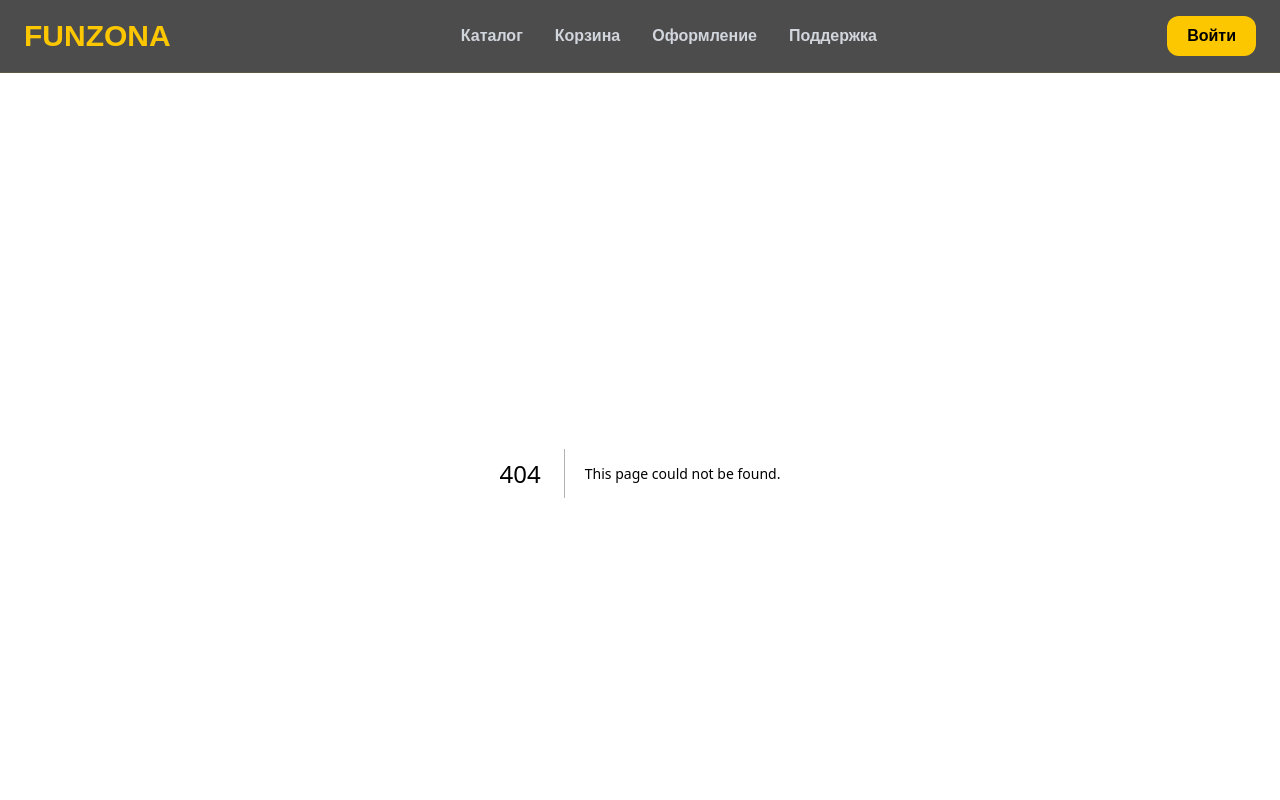
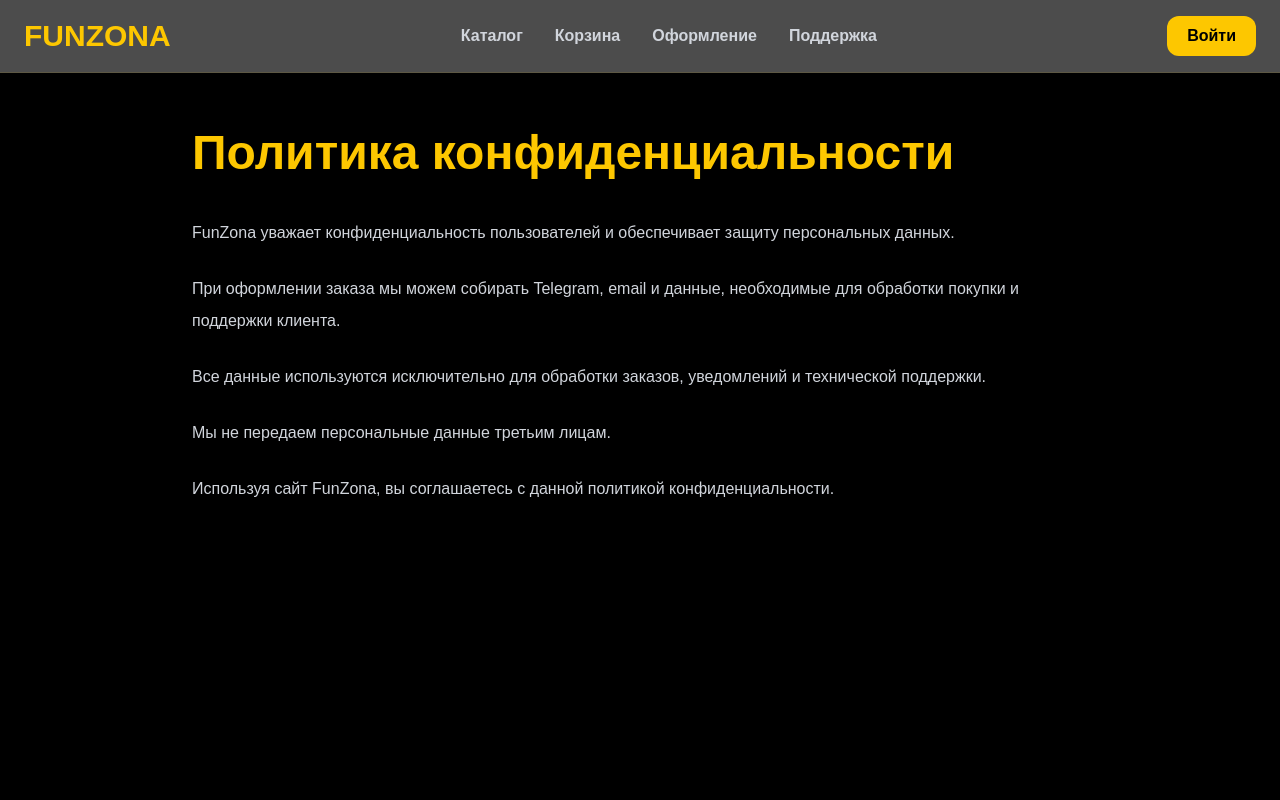
Before and after one commit to maksimzharkov03-eng/funzona, a Next.js app: page /privacy in a window 1280 px wide. Before the commit this address had no page. Shown: the top 800 px of the page. Built offline with nearby package versions, Linux system fonts and the light colour scheme.

Commit message:
Add privacy and terms pages

```diff
--- /dev/null
+++ b/app/privacy/page.tsx
@@ -0,0 +1,37 @@
+export default function PrivacyPage() {
+  return (
+    <main className="min-h-screen bg-black text-white px-6 py-14">
+      <div className="max-w-4xl mx-auto">
+        <h1 className="text-5xl font-black text-yellow-400 mb-10">
+          Политика конфиденциальности
+        </h1>
+
+        <div className="space-y-6 text-gray-300 leading-8">
+          <p>
+            FunZona уважает конфиденциальность пользователей и обеспечивает
+            защиту персональных данных.
+          </p>
+
+          <p>
+            При оформлении заказа мы можем собирать Telegram, email и данные,
+            необходимые для обработки покупки и поддержки клиента.
+          </p>
+
+          <p>
+            Все данные используются исключительно для обработки заказов,
+            уведомлений и технической поддержки.
+          </p>
+
+          <p>
+            Мы не передаем персональные данные третьим лицам.
+          </p>
+
+          <p>
+            Используя сайт FunZona, вы соглашаетесь с данной политикой
+            конфиденциальности.
+          </p>
+        </div>
+      </div>
+    </main>
+  );
+}
--- /dev/null
+++ b/app/terms/page.tsx
@@ -0,0 +1,37 @@
+export default function TermsPage() {
+  return (
+    <main className="min-h-screen bg-black text-white px-6 py-14">
+      <div className="max-w-4xl mx-auto">
+        <h1 className="text-5xl font-black text-yellow-400 mb-10">
+          Пользовательское соглашение
+        </h1>
+
+        <div className="space-y-6 text-gray-300 leading-8">
+          <p>
+            Пользователь обязуется использовать цифровые товары исключительно
+            в личных целях.
+          </p>
+
+          <p>
+            После выдачи цифрового товара возврат средств невозможен.
+          </p>
+
+          <p>
+            Пользователь несет ответственность за правильность введенных данных
+            при оформлении заказа.
+          </p>
+
+          <p>
+            FunZona оставляет за собой право отказать в обслуживании при
+            нарушении правил сервиса.
+          </p>
+
+          <p>
+            Оформляя заказ, пользователь автоматически принимает условия
+            данного соглашения.
+          </p>
+        </div>
+      </div>
+    </main>
+  );
+}
```
